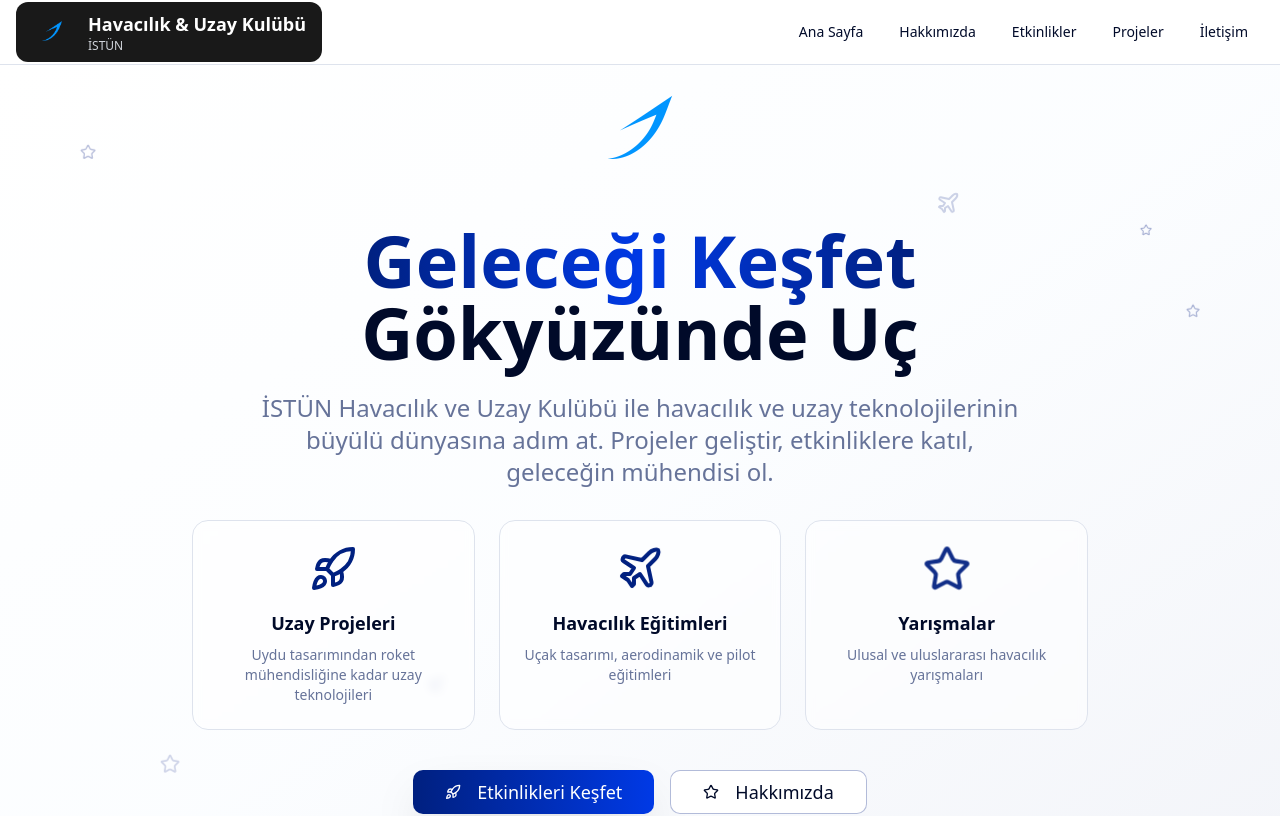
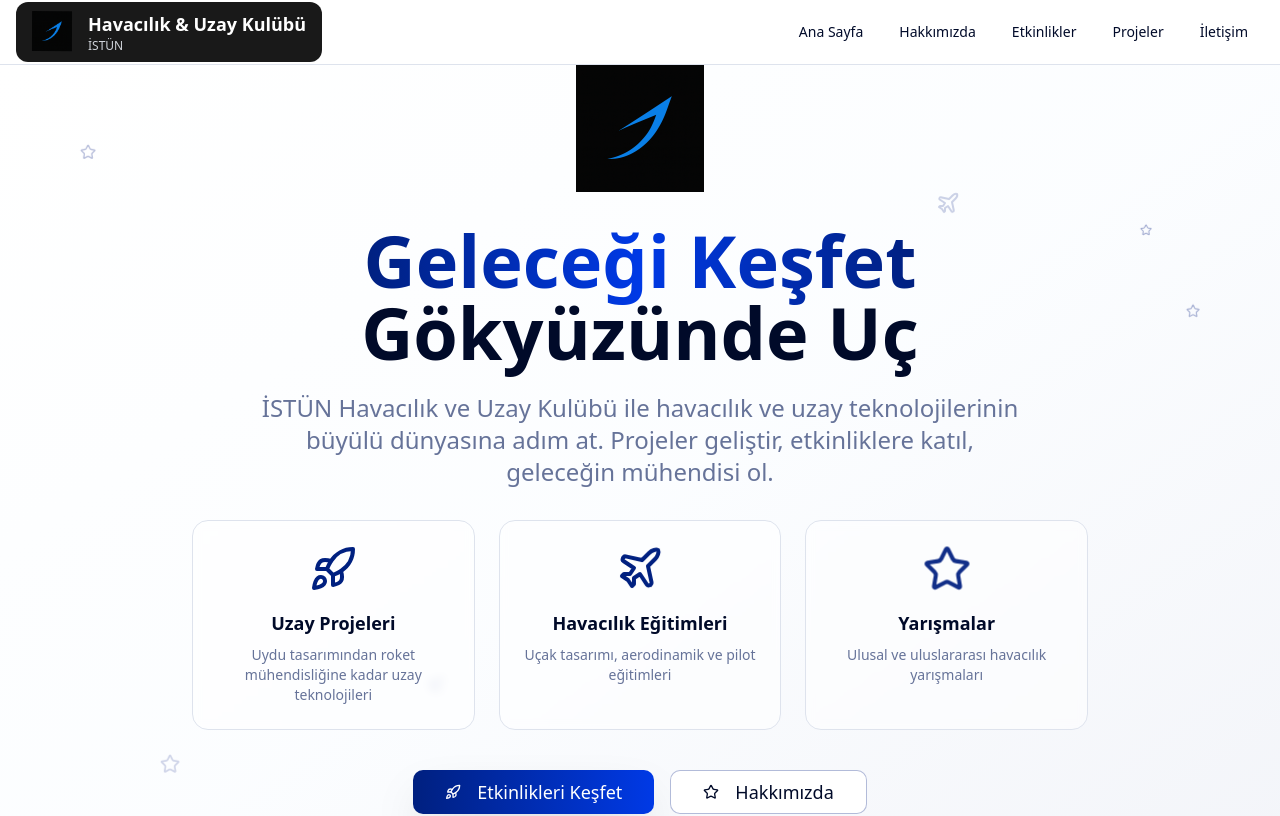
Before and after one commit to taasezer/gok-yuzunden-parlaklik, a React (Vite) app: page / in a window 1280 px wide. Shown: the top 816 px of the page. Built offline with nearby package versions, Linux system fonts and the light colour scheme; the HTML template or start-up script is replaced by a standard one.

Commit message:
Add uploaded logos

```diff
--- a/index.html
+++ b/index.html
@@ -6,7 +6,7 @@
     <title>İSTÜN Havacılık ve Uzay Kulübü</title>
     <meta name="description" content="İSTÜN Havacılık ve Uzay Kulübü - Geleceği Keşfet, Gökyüzünde Uç">
     <meta name="author" content="İSTÜN Havacılık ve Uzay Kulübü" />
-    <link rel="icon" href="/favicon.png" type="image/png">
+    <link rel="icon" href="/favicon.ico" type="image/x-icon">
 
 
 
--- a/src/components/Footer.tsx
+++ b/src/components/Footer.tsx
@@ -10,6 +10,8 @@ import {
   Youtube,
   ExternalLink
 } from "lucide-react";
+import havacilikLogo from "@/assets/havacilik-uzay-logo.png";
+import istunLogo from "@/assets/istun-logo.png";
 
 // Footer bileşeni - Site alt bilgi alanı
 export const Footer = () => {
@@ -67,7 +69,7 @@ export const Footer = () => {
           <div className="lg:col-span-1">
             <div className="flex items-center space-x-3 mb-6 bg-black/90 px-4 py-3 rounded-lg transition-all duration-500 hover:bg-black w-fit">
               <img
-                src="/src/assets/havacilik-uzay-logo.png"
+                src={havacilikLogo}
                 alt="İSTÜN Havacılık ve Uzay Kulübü Logo"
                 className="h-12 w-auto hover-yüksel"
               />
@@ -162,7 +164,7 @@ export const Footer = () => {
             {/* Üniversite Logosu */}
             <div className="flex items-center space-x-4 bg-black/90 px-4 py-3 rounded-lg transition-all duration-500 hover:bg-black">
               <img
-                src="/src/assets/istun-logo.png"
+                src={istunLogo}
                 alt="İSTÜN - İstanbul Sağlık ve Teknoloji Üniversitesi Logo"
                 className="h-16 w-auto hover-yüksel"
               />
--- a/src/components/Navigasyon.tsx
+++ b/src/components/Navigasyon.tsx
@@ -2,6 +2,7 @@ import { useState } from "react";
 import { Button } from "@/components/ui/button";
 import { Menu, X } from "lucide-react";
 import { cn } from "@/lib/utils";
+import havacilikLogo from "@/assets/havacilik-uzay-logo.png";
 
 // Navigasyon bileşeni - Site genelinde gezinme menüsü
 interface NavigasyonProps {
@@ -41,7 +42,7 @@ export const Navigasyon = ({ className }: NavigasyonProps) => {
           {/* Logo Alanı */}
           <div className="flex items-center space-x-4 bg-black/90 px-4 py-2 rounded-lg transition-all duration-500 hover:bg-black">
             <img
-              src="/src/assets/havacilik-uzay-logo.png"
+              src={havacilikLogo}
               alt="İSTÜN Havacılık ve Uzay Kulübü Logo"
               className="h-10 w-auto havacılık-uçuş"
             />
```
Also changed, not shown: src/assets/havacilik-uzay-logo.png.
